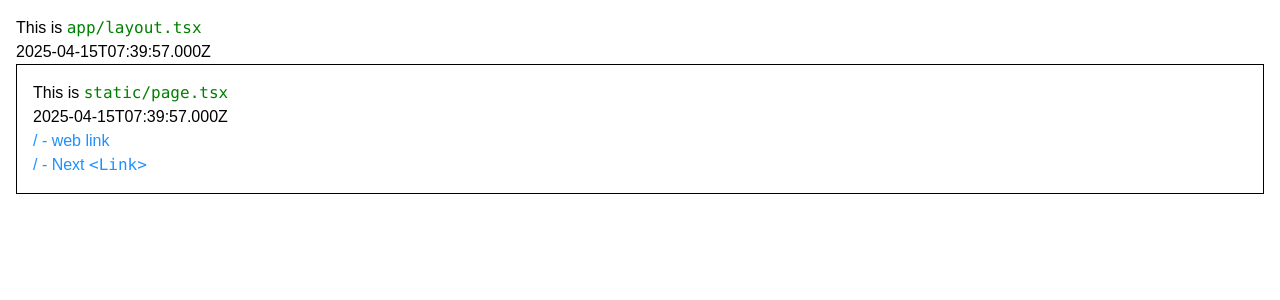
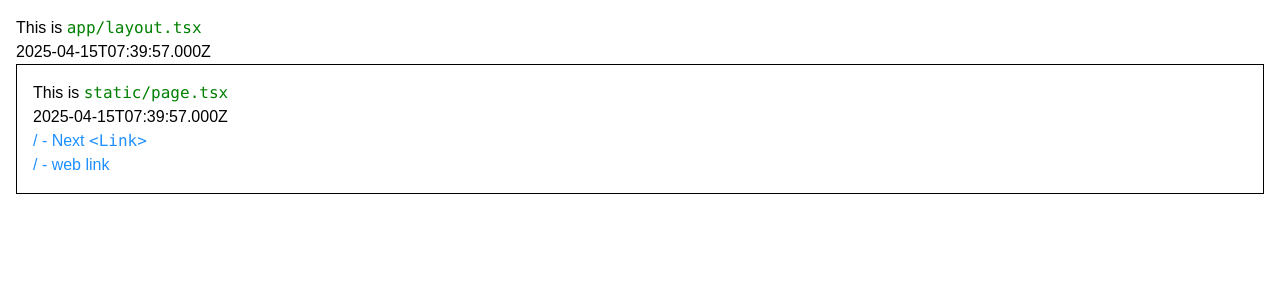
Before and after one commit to hwride/next-react-server-components, a Next.js app: page /static in a window 1280 px wide. Shown: the top 300 px of the page. Built offline with nearby package versions, Linux system fonts and the light colour scheme.

Commit message:
Adjust link position

```diff
--- a/app/page.tsx
+++ b/app/page.tsx
@@ -5,8 +5,8 @@ export default function Home() {
         <main className='border p-4 flex flex-col'>
             <div>This is <code className='code-bright'>app/page.tsx</code></div>
             <div>{new Date().toISOString()}</div>
+            <Link href='/static'>/static - Next <code>{`<`}Link{`>`}</code></Link>
             <a href='/static'>/static - web link</a>
-            <Link href='/static'>/static - Next <code>{`<`}Link{`>`}</code></Link>
         </main>
     );
 }
--- a/app/static/page.tsx
+++ b/app/static/page.tsx
@@ -4,7 +4,7 @@ export default function Test1Page() {
     return <div className='border p-4 flex flex-col'>
         <div>This is <code className='code-bright'>static/page.tsx</code></div>
         <div>{new Date().toISOString()}</div>
+        <Link href='/'>/ - Next <code>{`<`}Link{`>`}</code></Link>
         <a href='/'>/ - web link</a>
-        <Link href='/'>/ - Next <code>{`<`}Link{`>`}</code></Link>
     </div>
 }
```
